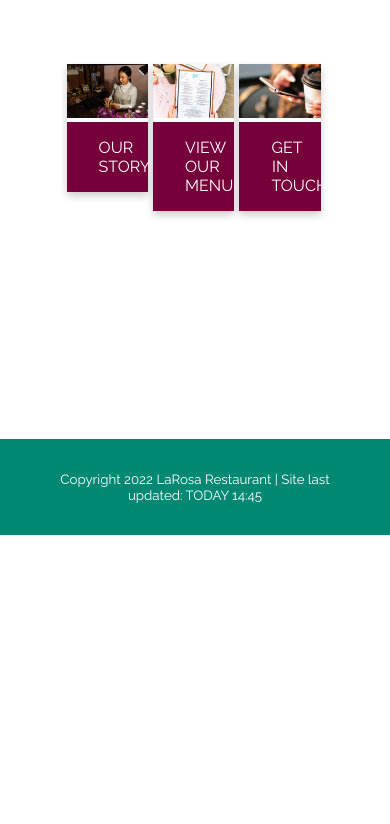
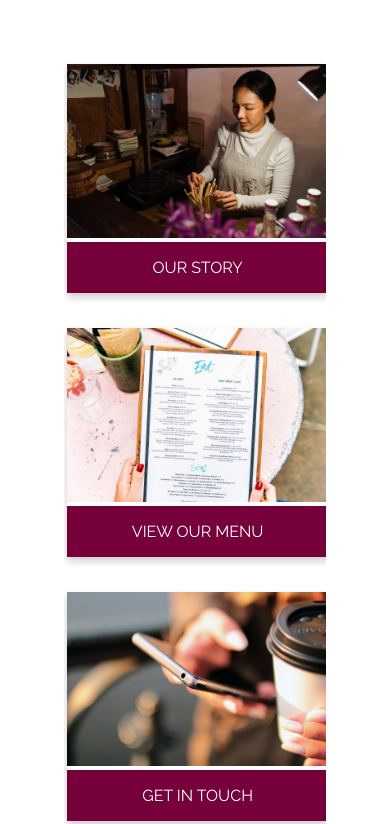
Before and after one commit to kevinjohnkiely/la-rosa-restaurant-project-1, a plain HTML site: page index.html in a window 390 px wide. Shown: the part 926-1750 px from the top of the page. Before the commit the page ends 1461 px from the top, so only its background shows below. Drawn offline with Linux system fonts and the light colour scheme.

Commit message:
Fix responsive issue with call-to-action panels

```diff
--- a/assets/css/styles.css
+++ b/assets/css/styles.css
@@ -137,9 +137,13 @@ nav a {
     color: #008873;
 }
 
+/* Call To Action panels section */
+
 #call-to-action-panels-holder {
     margin: 0 4rem 8rem 4rem;
-    height: 250px;
+    /* height: 250px; */
+    display: block;
+    overflow: hidden;
 }
 
 #call-to-action-panels-holder>div {
@@ -203,6 +207,12 @@ footer {
     nav li:hover {
         background-color: #FF8AC4;
     }
+
+    #call-to-action-panels-holder>div {
+        width: 100%;
+        float: left;
+        margin-bottom: 2rem;
+    }
 }
 
 /* For smartphone screen sizes 600px and below */
```
